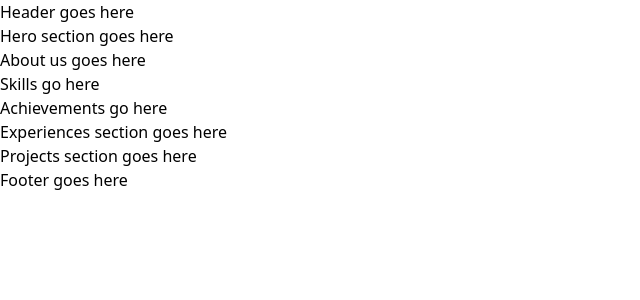
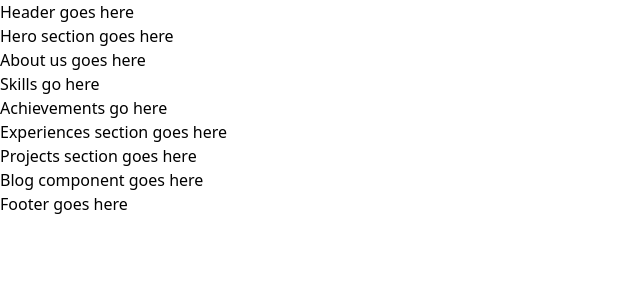
Before and after one commit to OnyxAlpha/ONYX-Portfolio-Website, a React (Create React App) app: page / in a window 1280 px wide. Shown: the top 300 px of the page, without its empty margins (0-640 px from the left). Built offline with nearby package versions, Linux system fonts and the light colour scheme.

Commit message:
added blog component

```diff
--- a/src/components/blog/index.jsx
+++ b/src/components/blog/index.jsx
@@ -0,0 +1,7 @@
+export default function BlogComponent() {
+    return (
+        <>
+        <p>Blog component goes here</p>
+        </>
+    );
+};
--- a/src/pages/homepage/index.jsx
+++ b/src/pages/homepage/index.jsx
@@ -4,6 +4,7 @@
 import ExperiencesSection from "../../components/experiences";
 import ProjectsSection from "../../components/projects";
 import Skills from "../../components/skills";
+import BlogComponent from "../../components/blog";
 import Header from "../../components/header";
 import Footer from "../../components/footer";
 
@@ -18,6 +19,7 @@
         <Achievements/>
         <ExperiencesSection/>
         <ProjectsSection/>
+        <BlogComponent/>
         <Footer/>
         </>
     );
```
